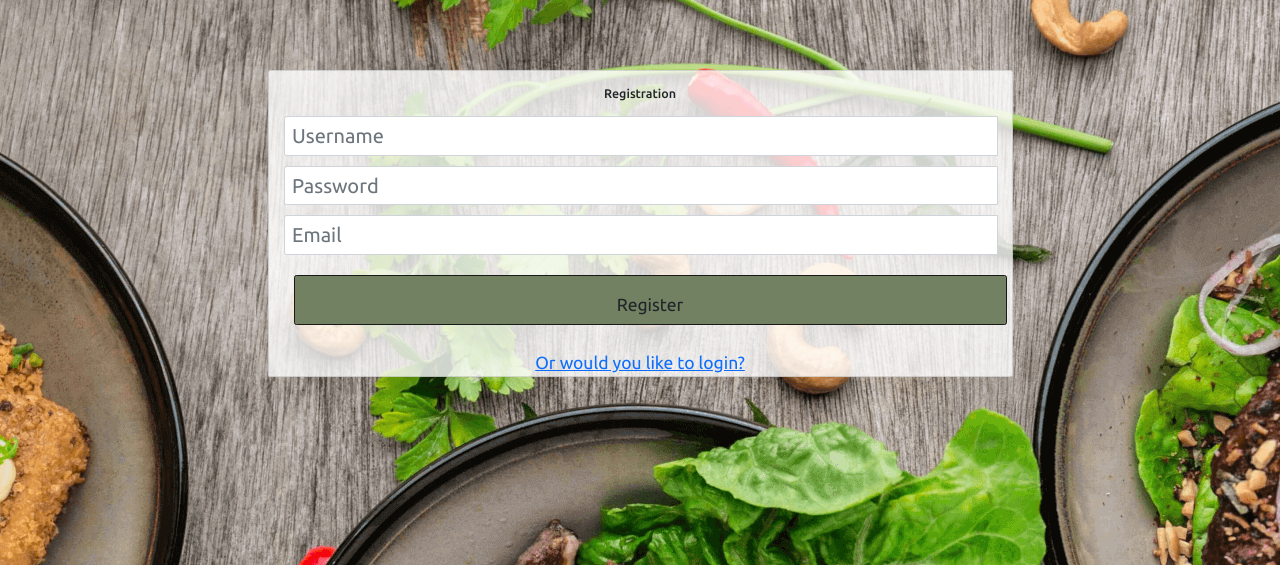
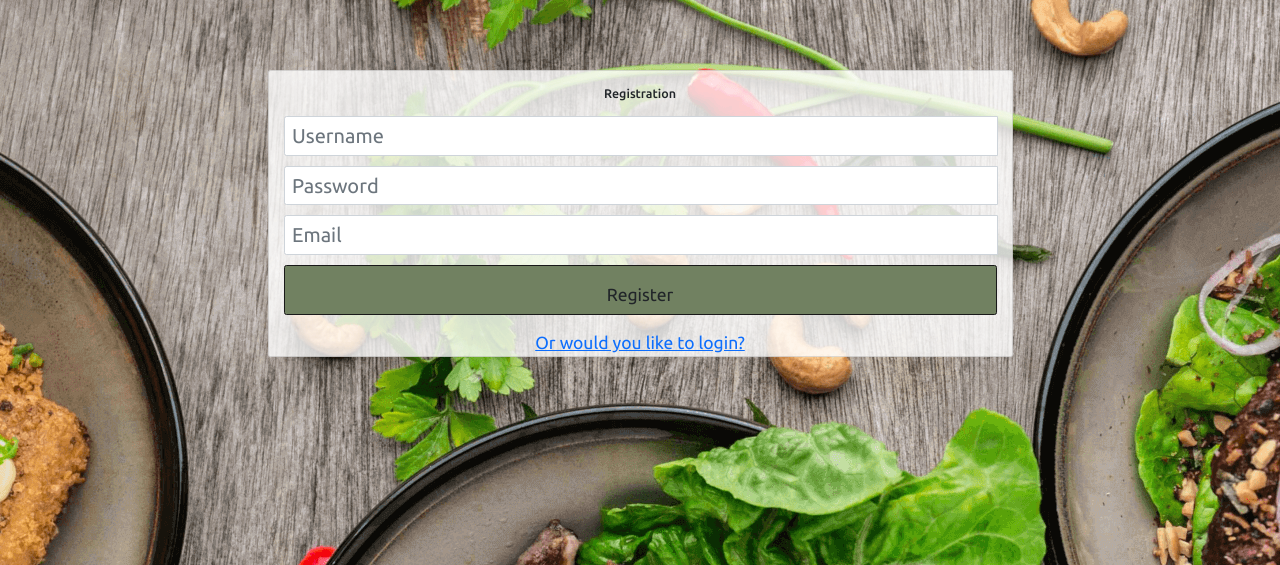
Before and after one commit to Zelhorst92/share-your-recipes, a Flask app: page /register in a window 1280 px wide. Shown: the part 46-611 px from the top of the page. Run offline with Flask 2, Linux system fonts and the light colour scheme; some libraries are stand-ins or nearby versions.

Commit message:
Fix btn alignment

```diff
--- a/static/css/styles.css
+++ b/static/css/styles.css
@@ -69,7 +69,6 @@ body {
     font-size: 1.75rem;
     border: 1px solid #191919;
     align-self: center;
-    margin: 1rem;
     width: 100%;
     height: 5rem;
     padding: 1rem 0 0 0;
```
